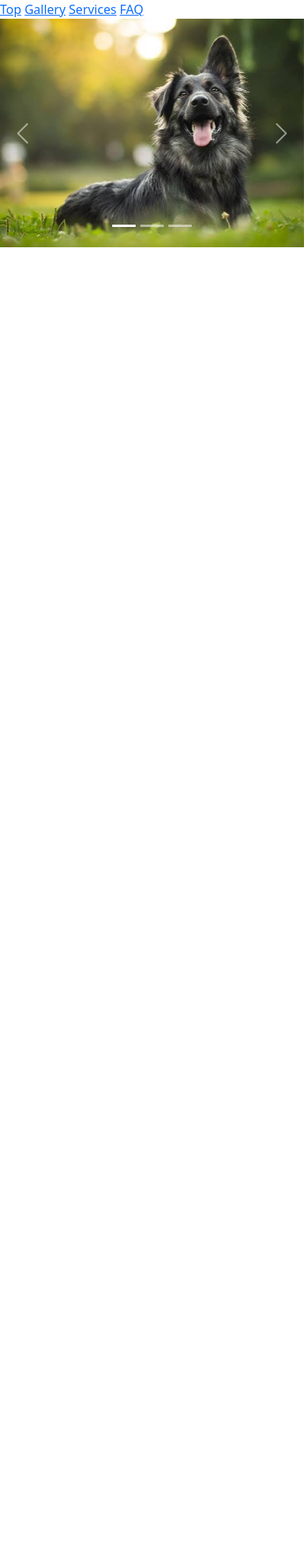
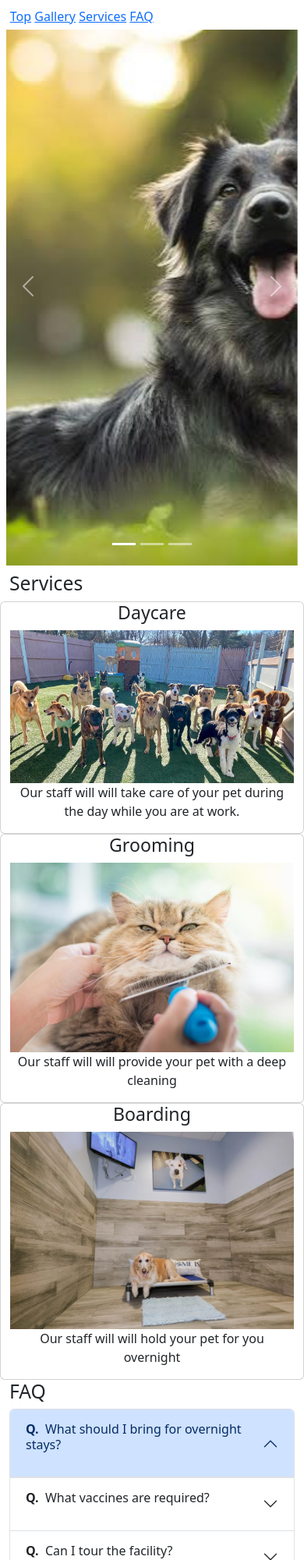
Before and after one commit to jc1042385/Pawfect-Pet-Care, a plain HTML site: page index.html in a window 390 px wide. Shown: the top 2000 px of the page at 78% size. Before the commit the page ends 844 px from the top, so only its background shows below. Drawn offline with nearby package versions, Linux system fonts and the light colour scheme.

Commit message:
Fixed top location, gallary id, added services cards, and added faq accordian

```diff
--- a/index.html
+++ b/index.html
@@ -16,7 +16,8 @@
 </head>
 
 <body>
-    <nav id="top">
+    <div id="top"></div>
+    <nav>
         <a href="#top">Top</a>
         <a href="#gallary">Gallery</a>
         <a href="#services">Services</a>
@@ -24,58 +25,124 @@
     </nav>
 
     <main>
-        <div id="gallery container">
-            <div id="carouselExampleCaptions" class="carousel slide">
+        <div class="p-2 " id="gallary">
+            <div id="carouselCaptions" class="carousel slide">
                 <div class="carousel-indicators">
-                    <button type="button" data-bs-target="#carouselExampleCaptions" data-bs-slide-to="0" class="active"
+                    <button type="button" data-bs-target="#carouselCaptions" data-bs-slide-to="0" class="active"
                         aria-current="true" aria-label="Slide 1"></button>
-                    <button type="button" data-bs-target="#carouselExampleCaptions" data-bs-slide-to="1"
+                    <button type="button" data-bs-target="#carouselCaptions" data-bs-slide-to="1"
                         aria-label="Slide 2"></button>
-                    <button type="button" data-bs-target="#carouselExampleCaptions" data-bs-slide-to="2"
+                    <button type="button" data-bs-target="#carouselCaptions" data-bs-slide-to="2"
                         aria-label="Slide 3"></button>
                 </div>
                 <div class="carousel-inner">
                     <div class="carousel-item active">
-                        <img src="images/images1.jpeg" class="d-block w-100" alt="">
+                        <img src="images/images1.jpeg" class="d-block w-100" alt="A dog standing happily in a feild">
                         <div class="carousel-caption d-none d-md-block">
                             <h5>Cat</h5>
-                            <p>Funny name for a dog, but was super happy to run around after our services.</p>
+                            <p>Suprisingly acurate name for him. He was super happy to run around after being his little
+                                spa day.</p>
                         </div>
                     </div>
                     <div class="carousel-item">
-                        <img src="images/images2.jpeg" class="d-block w-100" alt="">
+                        <img src="images/images2.jpeg" class="d-block w-100"
+                            alt="A cat with the tip of its tounge sticking out">
                         <div class="carousel-caption d-none d-md-block">
                             <h5>The Bloopinator</h5>
-                            <p>Another ridiculous name. Loved the attention though.</p>
+                            <p>Loved the attention the staff was giving her.</p>
                         </div>
                     </div>
                     <div class="carousel-item">
-                        <img src="images/images3.jpeg" class="d-block w-100" alt="Small dog with ">
+                        <img src="images/images3.jpeg" class="d-block w-100"
+                            alt="Small dog with a calming band covering its head">
                         <div class="carousel-caption d-none d-md-block">
                             <h5>Mr. Chaos</h5>
-                            <p>He is choas incarnate, loved the belly rubs afterwards though.</p>
+                            <p>Loved the belly rubs after the bath, escaped 18 times before we finished cleaning him
+                                though.</p>
                         </div>
                     </div>
                 </div>
-                <button class="carousel-control-prev" type="button" data-bs-target="#carouselExampleCaptions"
+                <button class="carousel-control-prev" type="button" data-bs-target="#carouselCaptions"
                     data-bs-slide="prev">
                     <span class="carousel-control-prev-icon" aria-hidden="true"></span>
                     <span class="visually-hidden">Previous</span>
                 </button>
-                <button class="carousel-control-next" type="button" data-bs-target="#carouselExampleCaptions"
+                <button class="carousel-control-next" type="button" data-bs-target="#carouselCaptions"
                     data-bs-slide="next">
                     <span class="carousel-control-next-icon" aria-hidden="true"></span>
                     <span class="visually-hidden">Next</span>
                 </button>
             </div>
         </div>
+        <div class="container" id="services">
+            <h2>Services</h2>
+            <div class="row text-center">
 
-        <div id="services">
 
+                <div class="card col-md-4">
+                    <h3>Daycare</h3>
+                    <img src="images/daycare.jpeg" alt="A group of animals in a fenced in area">
+                    <p>Our staff will will take care of your pet during the day while you are at work. </p>
+                </div>
+
+                <div class="card col-md-4">
+                    <h3> Grooming</h3>
+                    <img src="images/catgrooming.jpg" alt="A cat getting brushed">
+                    <p>Our staff will will provide your pet with a deep cleaning</p>
+                </div>
+
+                <div class="card col-md-4">
+                    <h3>Boarding</h3>
+                    <img src="images/boarding.jpeg" alt="A dog laying in a cot in a pet hotel room.">
+                    <p>Our staff will will hold your pet for you overnight</p>
+                </div>
+            </div>
         </div>
 
-        <div id="faq">
 
+        <div class="container" id="faq">
+            <h2>FAQ</h2>
+            <div class="accordion" id="accordionExample">
+                <div class="accordion-item">
+                    <h2 class="accordion-header">
+                        <button class="accordion-button" type="button" data-bs-toggle="collapse"
+                            data-bs-target="#collapseOne" aria-expanded="true" aria-controls="collapseOne">
+                            <p><strong>Q. &nbsp</strong>What should I bring for overnight stays?</p>
+                        </button>
+                    </h2>
+                    <div id="collapseOne" class="accordion-collapse collapse" data-bs-parent="#accordionExample">
+                        <div class="accordion-body">
+                            <p><strong>A. &nbsp</strong>Your pets favorite toys, any medication they require, and a list of their dietary needs.</p>
+                        </div>
+                    </div>
+                </div>
+                <div class="accordion-item">
+                    <h2 class="accordion-header">
+                        <button class="accordion-button collapsed" type="button" data-bs-toggle="collapse"
+                            data-bs-target="#collapseTwo" aria-expanded="false" aria-controls="collapseTwo">
+                            <p><strong>Q. &nbsp</strong>What vaccines are required?</p>
+                        </button>
+                    </h2>
+                    <div id="collapseTwo" class="accordion-collapse collapse" data-bs-parent="#accordionExample">
+                        <div class="accordion-body">
+                            <p><strong>A. &nbsp</strong>All vaccines should be up to date. All of them, with a few exceptions, like they can die getting a vaccine, though proof will be needed when dropping them off.</p>
+                        </div>
+                    </div>
+                </div>
+                <div class="accordion-item">
+                    <h2 class="accordion-header">
+                        <button class="accordion-button collapsed" type="button" data-bs-toggle="collapse"
+                            data-bs-target="#collapseThree" aria-expanded="false" aria-controls="collapseThree">
+                            <p><strong>Q. &nbsp</strong>Can I tour the facility?</p>
+                        </button>
+                    </h2>
+                    <div id="collapseThree" class="accordion-collapse collapse" data-bs-parent="#accordionExample">
+                        <div class="accordion-body">
+                            <p><strong>A. &nbsp</strong>Yes, just ask the front desk person to grab a supervisor for you, though this can vary location to location, or if there are any emergencies being taken care of at the moment.</p>
+                        </div>
+                    </div>
+                </div>
+            </div>
         </div>
     </main>
 </body>
--- a/style.css
+++ b/style.css
@@ -1,5 +1,17 @@
 nav {
-    display: fixed;
+    position: fixed;
+    top: 4px;
+    left: 2%;
     z-index: 99;
+    padding: 5px;
+    width: 96%;
     background-color: white;
 }
+
+.carousel-item img{
+    height: 85vh;
+}
+
+.carousel-item img{
+    object-fit: cover;
+}
```
Also changed, not shown: images/boarding.jpeg (added), images/catgrooming.jpg (added), images/daycare.jpeg (added), images/placeholder.jpg (added).
